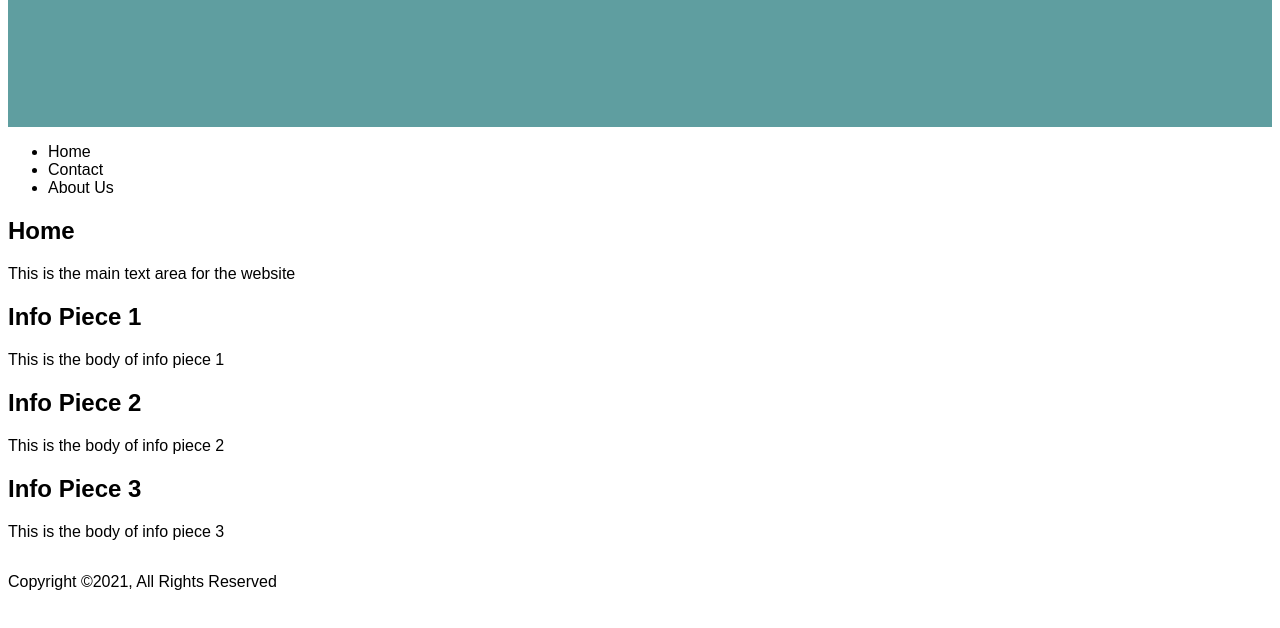
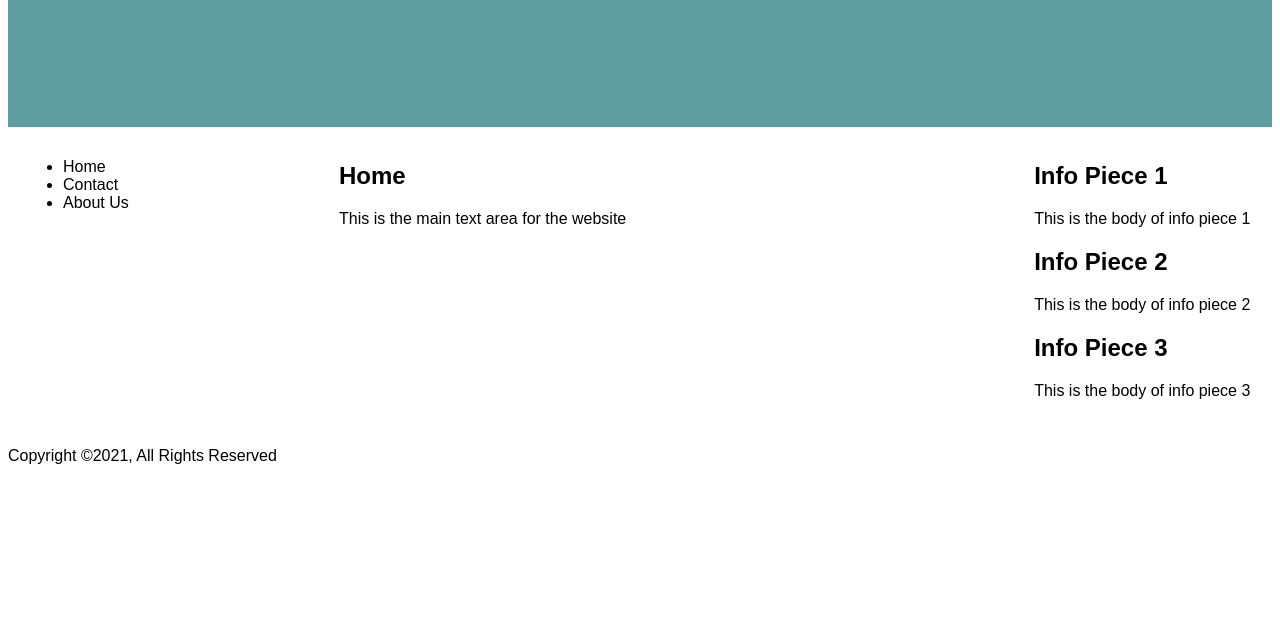
Before and after one commit to GraysonCordie/cs162_gc_wk6_lecture, a plain HTML site: page index.html in a window 1280 px wide. Shown: the part 94-722 px from the top of the page. Drawn offline with Linux system fonts and the light colour scheme.

Commit message:
Added column spacing

```diff
--- a/styles/styles.css
+++ b/styles/styles.css
@@ -43,6 +43,16 @@ header h1{
     width: 20%;
 }
 
+[class*="col-"]{
+    float: left;
+    padding: 15px;
+}
+/*
+.floating-col{
+    float: left;
+    padding: 15px;
+}
+*/
 .side-info{
 
 }
```
